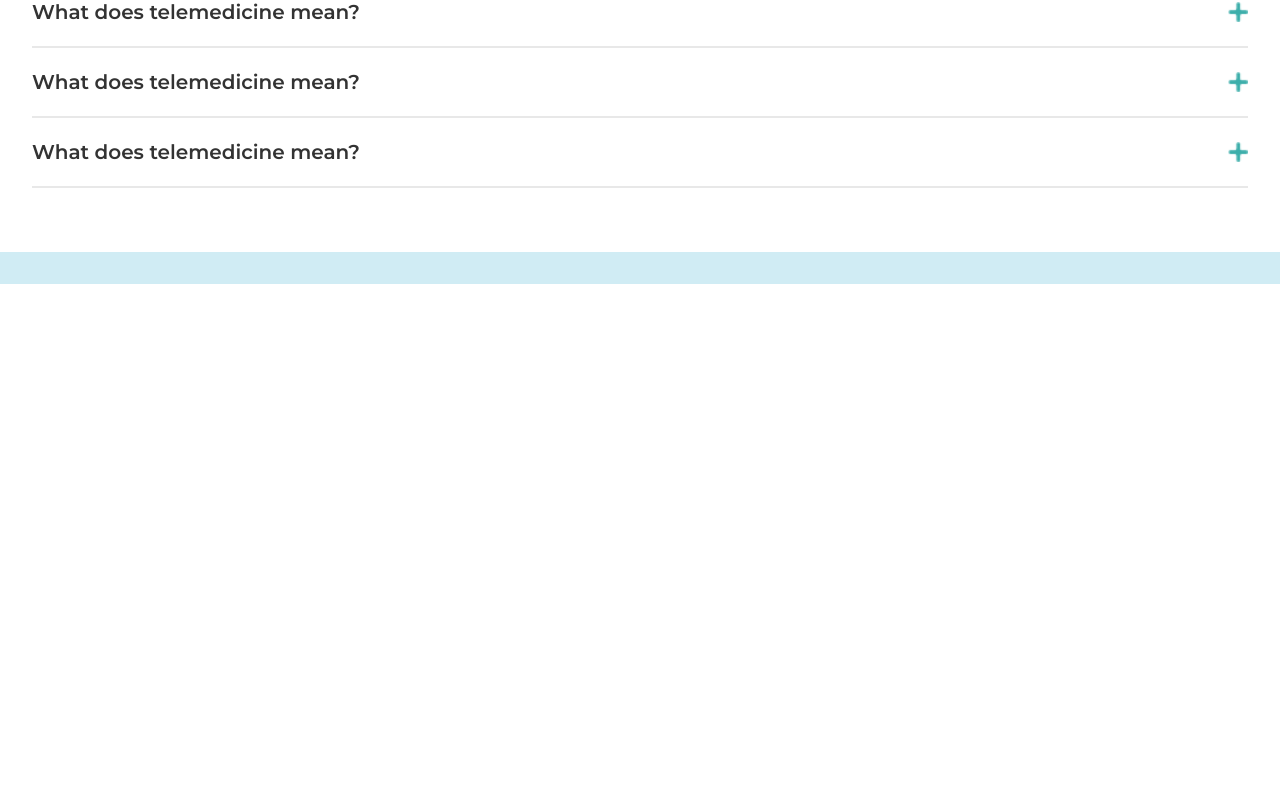
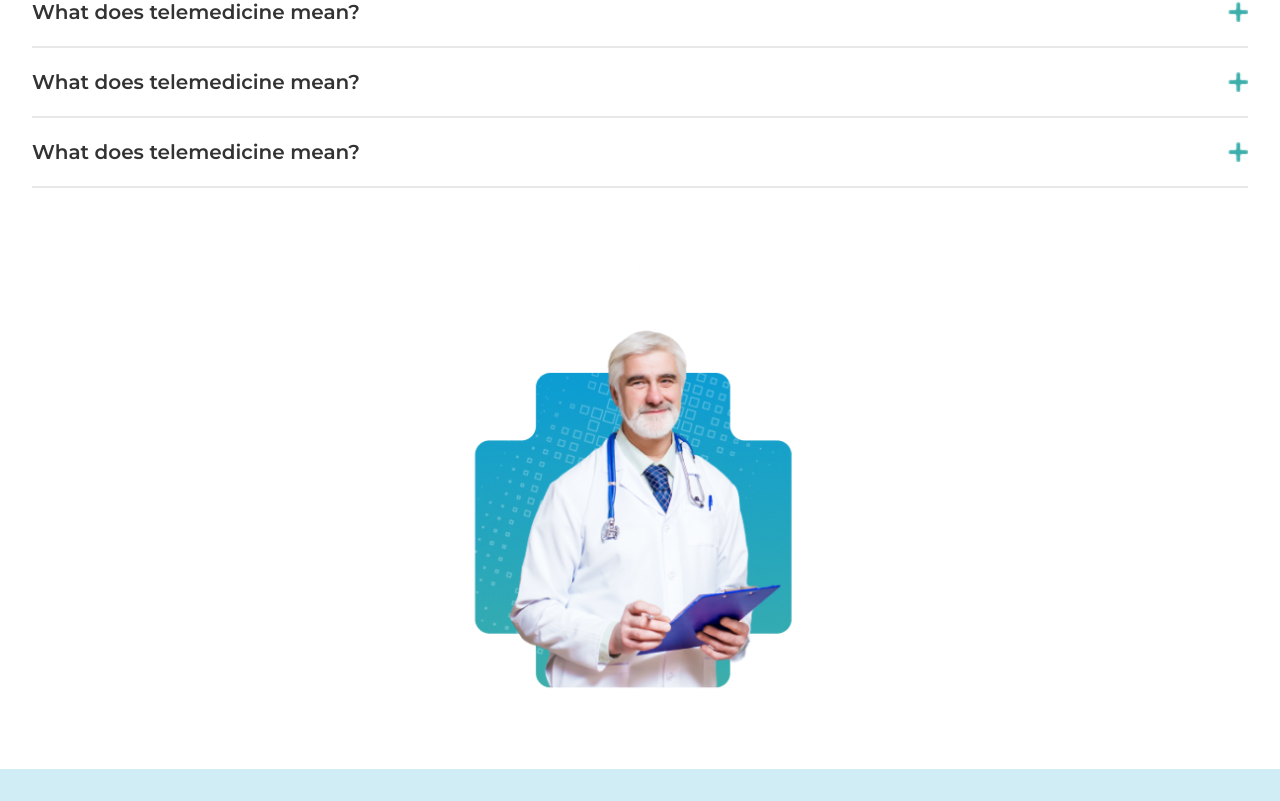
Before and after one commit to zrvnarmarin/IM-Digital---Med, a Next.js app: page / in a window 1280 px wide. Shown: the part 2844-3645 px from the top of the page. Before the commit the page ends 3128 px from the top, so only its background shows below. Built offline with nearby package versions, Linux system fonts and the light colour scheme.

Commit message:
polishing FAQ section

```diff
--- a/app/(home-sections)/FAQSection.tsx
+++ b/app/(home-sections)/FAQSection.tsx
@@ -4,6 +4,7 @@ import React, { useState } from 'react';
 import OpenAccordionButton from '../../public/FAQ-section/Union.png'
 import CloseAccordionButton from '../../public/FAQ-section/CloseAccordionButton.png'
 import Image from 'next/image';
+import DoctorImage from '../../public/FAQ-section/doctor.png'
 
 export default function FAQSection() {
   return (
@@ -15,6 +16,10 @@ export default function FAQSection() {
         A frequently asked questions (FAQ) forum is often used in articles, websites, email lists, and online forums where common questions tend to recur.
       </p>
       <Accordion />
+      <div className='flex items-center justify-center'>
+          <Image src={DoctorImage} alt='Open Accordion Button' height={400} width={400} />
+      </div>
+
     </section>
   );
 }
```
Also changed, not shown: public/FAQ-section/doctor.png (added).
